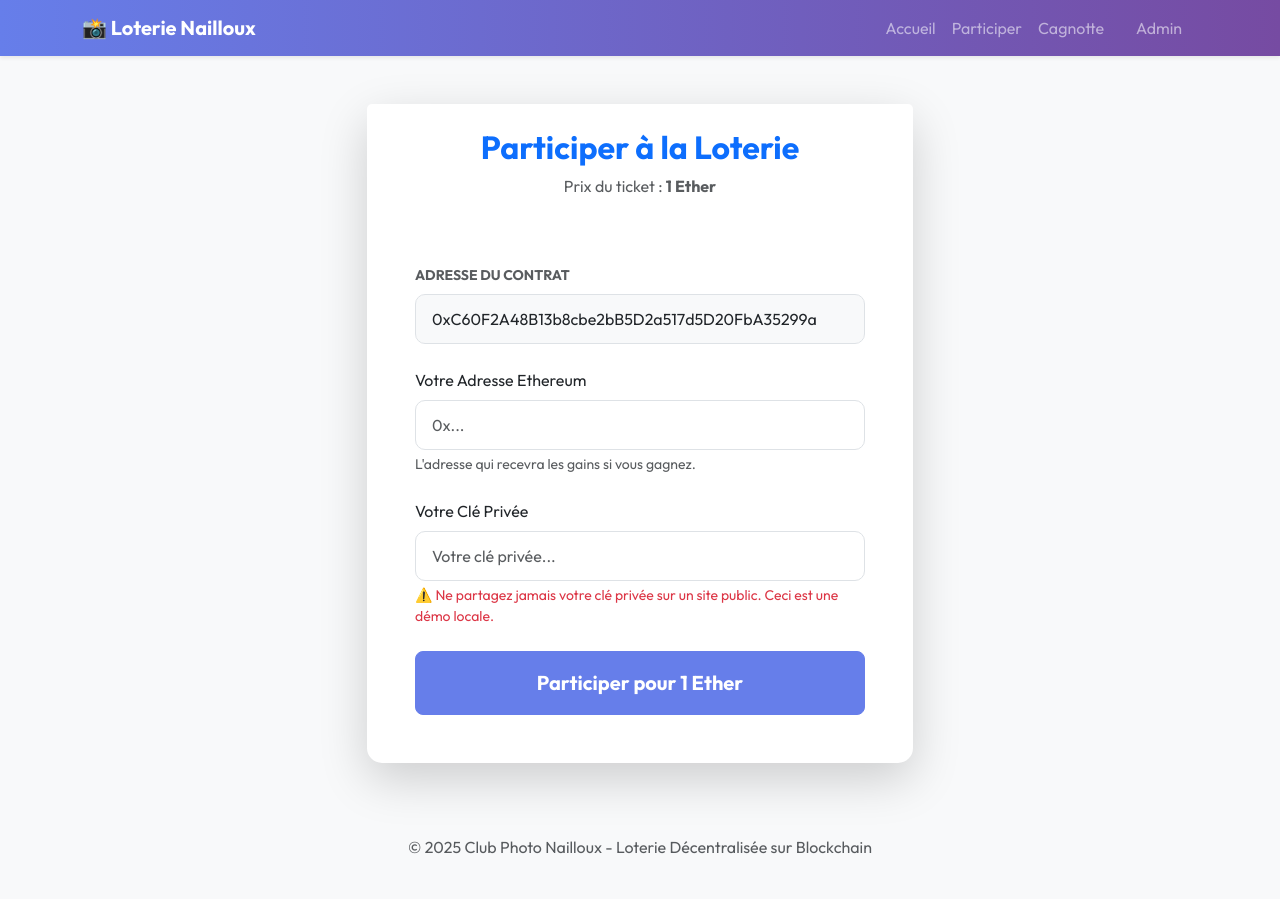
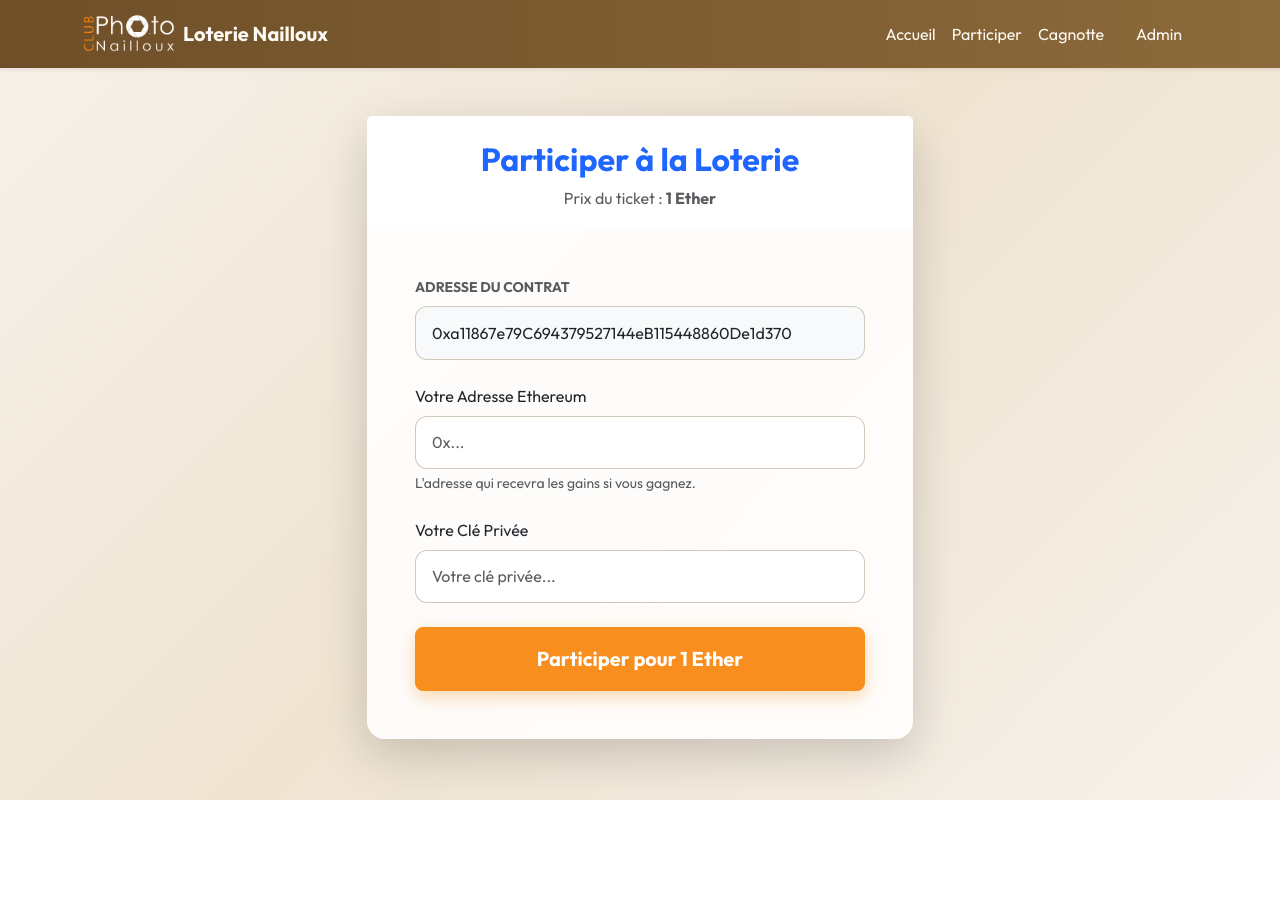
Before and after one commit to AL-NAAIMI/loterySA-, a Flask app: page /participer in a window 1280 px wide. After the commit the page ends 800 px from the top, so only its background shows below. Run offline with Flask 3, Linux system fonts and the light colour scheme.

Commit message:
new colros added

```diff
--- a/deploy.py
+++ b/deploy.py
@@ -6,8 +6,8 @@
 # Configuration Ganache
 GANACHE_URL = "HTTP://127.0.0.1:7545"
 CHAIN_ID = 1337
-ADMIN_ADDRESS = "0x072d1521B12E74Dd7E32c36281cF00e5D09e4CAE"
-ADMIN_KEY = "0xd595890518397ccbfe326b5231270c6e02b6e2e4bb3474ef6136c024406db575"
+ADMIN_ADDRESS = "0x634b387B0E6c99DFC645D4311436F2963d3BE241"
+ADMIN_KEY = "0xb9aee930aba8d042ad1f542d0009e5b18843acbc04056f4d5b1a1777734e4642"
 
 # Connexion Web3
 w3 = Web3(Web3.HTTPProvider(GANACHE_URL))
--- a/server.py
+++ b/server.py
@@ -4,7 +4,7 @@
 import os
 
 app = Flask(__name__)
-app.secret_key = 'supersecretkey_loterie_nailloux'
+app.secret_key = 'itsMySecretKeyHOHOHO!'
 
 def get_active_contract():
     """Récupère l'adresse du contrat actif depuis state.json"""
--- a/state.json
+++ b/state.json
@@ -1 +1 @@
-{"contract_address": "0xC60F2A48B13b8cbe2bB5D2a517d5D20FbA35299a"}
+{"contract_address": "0xa11867e79C694379527144eB115448860De1d370"}
--- a/static/style.css
+++ b/static/style.css
@@ -1,52 +1,147 @@
 :root {
-    --primary-color: #667eea;
-    --secondary-color: #764ba2;
-    --bg-color: #f8f9fa;
-    --text-color: #2d3748;
+    --primary-color: #6f4f28;
+    --secondary-color: #8c6a3b;
+    --accent-color: #f78e1e;
+    --accent-color-dark: #d87712;
+    --bg-color: #f6f1ea;
+    --text-color: #2b1c12;
 }
 
 body {
-    background-color: var(--bg-color);
+    background: linear-gradient(135deg, #f6f1ea 0%, #f0e4d2 50%, #f6f1ea 100%);
     font-family: 'Outfit', sans-serif;
     color: var(--text-color);
+    min-height: 100vh;
 }
 
 .navbar {
-    background: linear-gradient(to right, var(--primary-color), var(--secondary-color)) !important;
+    background: linear-gradient(90deg, var(--primary-color), var(--secondary-color)) !important;
 }
 
-.btn-primary {
-    background-color: var(--primary-color);
-    border-color: var(--primary-color);
+.navbar-logo {
+    height: 42px;
+    width: auto;
 }
 
-.btn-primary:hover {
-    background-color: var(--secondary-color);
-    border-color: var(--secondary-color);
+.btn-outline-light {
+    color: #ffffff;
+    border-color: rgba(255, 255, 255, 0.85);
+}
+
+.btn-outline-light:hover {
+    color: var(--primary-color);
+    background-color: #ffffff;
+    border-color: #ffffff;
+}
+
+.navbar-brand,
+.nav-link {
+    color: #fefaf3 !important;
+}
+
+.nav-link.btn {
+    border-color: rgba(255, 255, 255, 0.85);
+}
+
+.nav-link.btn:hover {
+    background-color: rgba(255, 255, 255, 0.12);
+    color: #ffffff !important;
+}
+
+.btn-primary,
+.btn-outline-light.btn-primary {
+    background-color: var(--accent-color);
+    border-color: var(--accent-color);
+    color: #fff;
+    box-shadow: 0 6px 18px rgba(247, 142, 30, 0.35);
+}
+
+.btn-primary:hover,
+.btn-outline-light.btn-primary:hover {
+    background-color: var(--accent-color-dark);
+    border-color: var(--accent-color-dark);
+}
+
+.btn-success {
+    background-color: #1f8d6a;
+    border-color: #197158;
+    color: #fff;
+    box-shadow: 0 6px 18px rgba(23, 120, 88, 0.25);
+}
+
+.btn-success:hover {
+    background-color: #197158;
+    border-color: #145844;
+}
+
+.btn-outline-primary {
+    color: #1e66ff;
+    border-color: #1e66ff;
+}
+
+.btn-outline-primary:hover {
+    background-color: #1e66ff;
+    color: #fff;
+    border-color: #1e66ff;
+    box-shadow: 0 6px 18px rgba(30, 102, 255, 0.3);
 }
 
 .card {
-    border-radius: 15px;
+    border-radius: 18px;
+    border: none;
+    background: rgba(255, 255, 255, 0.9);
+    box-shadow: 0 20px 45px rgba(0, 0, 0, 0.12);
     transition: transform 0.3s ease, box-shadow 0.3s ease;
 }
 
 .hover-card:hover {
-    transform: translateY(-5px);
-    box-shadow: 0 1rem 3rem rgba(0, 0, 0, .175) !important;
+    transform: translateY(-8px);
+    box-shadow: 0 25px 50px rgba(0, 0, 0, 0.15) !important;
 }
 
 .form-control {
-    border-radius: 10px;
-    padding: 0.75rem 1rem;
+    border-radius: 12px;
+    padding: 0.85rem 1rem;
+    border: 1px solid rgba(111, 79, 40, 0.3);
+    background-color: rgba(255, 255, 255, 0.95);
 }
 
 .form-control:focus {
-    border-color: var(--primary-color);
-    box-shadow: 0 0 0 0.25rem rgba(102, 126, 234, 0.25);
+    border-color: var(--accent-color);
+    box-shadow: 0 0 0 0.25rem rgba(247, 142, 30, 0.2);
 }
 
 .alert {
-    border-radius: 10px;
+    border-radius: 14px;
+    border: none;
+    box-shadow: 0 15px 35px rgba(0, 0, 0, 0.1);
+}
+
+.alert-info {
+    background-color: rgba(30, 102, 255, 0.07);
+    color: #1d3d7e;
+    border: 1px solid rgba(30, 102, 255, 0.2);
+    box-shadow: none;
+}
+
+.card-header {
+    border-bottom: none;
+    background-color: rgba(255, 255, 255, 0.9);
+}
+
+.card.bg-light {
+    background: linear-gradient(135deg, #fefefe 0%, #f3f5fb 100%);
+}
+
+.text-primary {
+    color: #1e66ff !important;
+}
+
+.cagnotte-card {
+    background: linear-gradient(135deg, #f78e1e 0%, #f5c16b 100%);
+    min-width: 320px;
+    border-radius: 28px;
+    box-shadow: 0 25px 50px rgba(247, 142, 30, 0.35);
 }
 
 /* Custom Utilities */
--- a/templates/cagnotte.html
+++ b/templates/cagnotte.html
@@ -4,8 +4,7 @@
 <div class="text-center py-5">
     <h1 class="fw-bold mb-5">État de la Cagnotte</h1>
 
-    <div class="card border-0 shadow-lg d-inline-block p-5 bg-gradient-primary text-white"
-        style="background: linear-gradient(135deg, #667eea 0%, #764ba2 100%); min-width: 300px;">
+    <div class="card border-0 shadow-lg d-inline-block p-5 cagnotte-card text-white">
         <div class="card-body">
             <h5 class="card-title text-uppercase letter-spacing-2 opacity-75">Montant actuel</h5>
             <div class="display-1 fw-bold my-4">
--- a/templates/layout.html
+++ b/templates/layout.html
@@ -14,7 +14,10 @@
 
     <nav class="navbar navbar-expand-lg navbar-dark bg-primary shadow-sm">
         <div class="container">
-            <a class="navbar-brand fw-bold" href="{{ url_for('index') }}">📸 Loterie Nailloux</a>
+            <a class="navbar-brand fw-bold d-flex align-items-center" href="{{ url_for('index') }}">
+                <img src="{{ url_for('static', filename='logo/logo-CPN.png') }}" alt="Logo du Club Photo Nailloux" class="navbar-logo me-2">
+                <span>Loterie Nailloux</span>
+            </a>
             <button class="navbar-toggler" type="button" data-bs-toggle="collapse" data-bs-target="#navbarNav">
                 <span class="navbar-toggler-icon"></span>
             </button>
@@ -46,9 +49,9 @@
         {% block content %}{% endblock %}
     </div>
 
-    <footer class="text-center mt-5 py-4 text-muted">
-        <p>&copy; 2025 Club Photo Nailloux - Loterie Décentralisée sur Blockchain</p>
-    </footer>
+    <!-- <footer class="text-center mt-5 py-4 text-muted">
+        <p>2025 Club Photo Nailloux - Loterie Décentralisée sur Blockchain</p>
+    </footer> -->
 
     <script src="https://cdn.jsdelivr.net/npm/bootstrap@5.3.0/dist/js/bootstrap.bundle.min.js"></script>
 </body>
--- a/templates/participer.html
+++ b/templates/participer.html
@@ -28,8 +28,8 @@
                         <label for="key" class="form-label">Votre Clé Privée</label>
                         <input type="password" class="form-control" id="key" name="key"
                             placeholder="Votre clé privée..." required>
-                        <div class="form-text text-danger">⚠️ Ne partagez jamais votre clé privée sur un site public.
-                            Ceci est une démo locale.</div>
+                        <!-- <div class="form-text text-danger">⚠️ Ne partagez jamais votre clé privée sur un site public. -->
+                            <!-- Ceci est une démo locale.</div> -->
                     </div>
 
                     <div class="d-grid gap-2">
```
Also changed, not shown: static/logo/logo-CPN.png (added).
